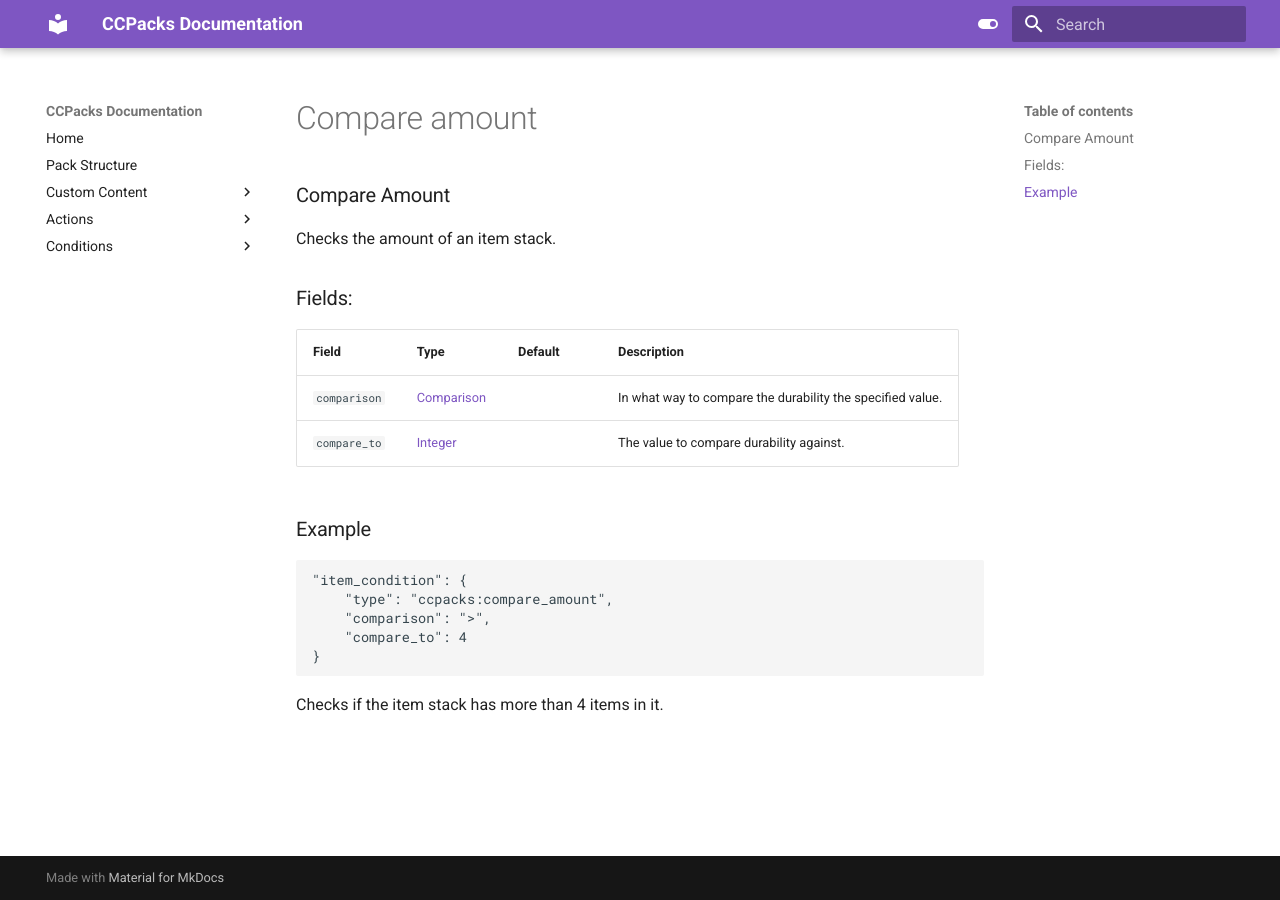
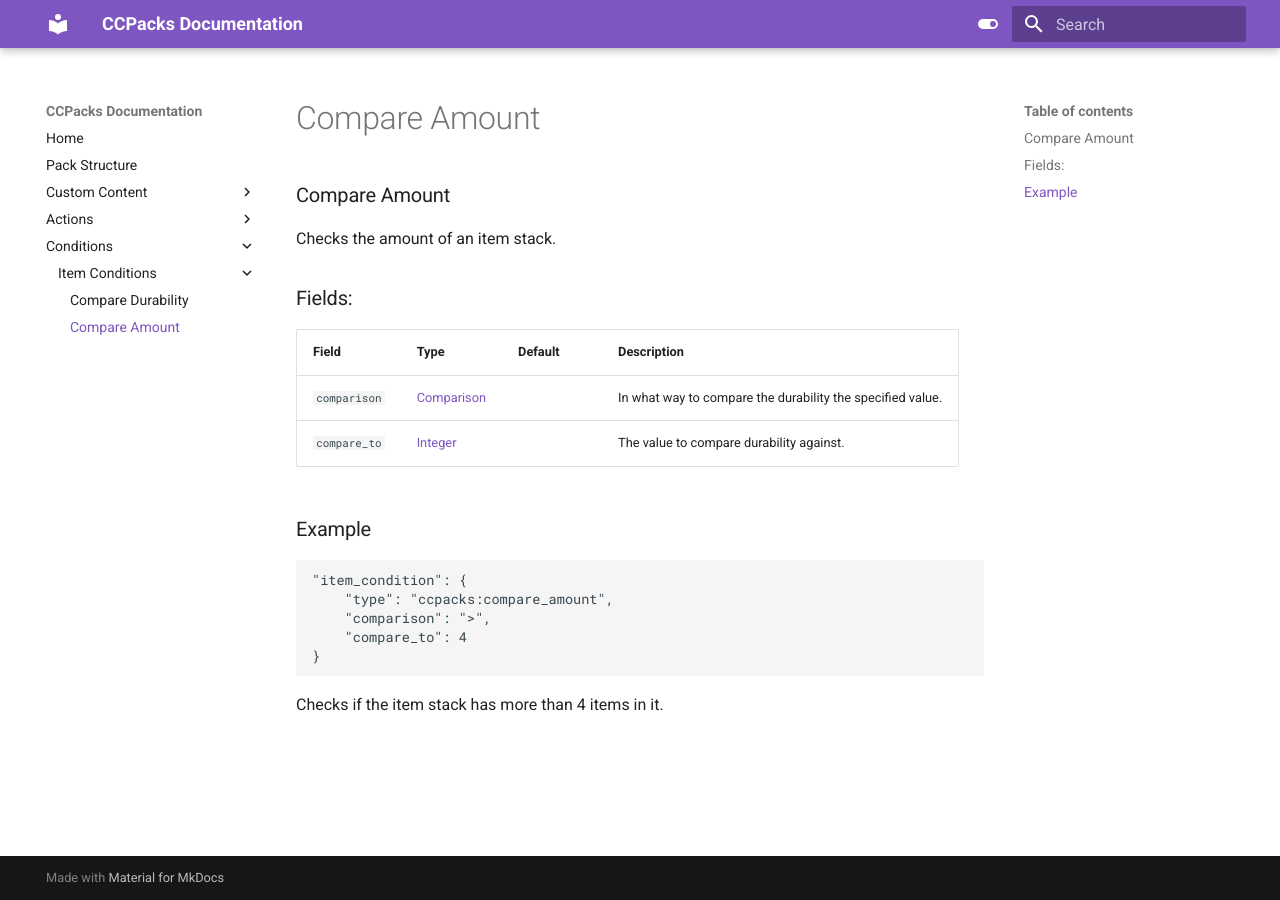
Before and after one commit to eggohito/CCPacks-Documentation, an MkDocs documentation site: the page built from docs/item_conditions/compare_amount.md, in a window 1280 px wide. Built offline with MkDocs 1.6.1 and Material for MkDocs 9.7.7, drawn with Linux system fonts in a browser that asks for light colours; some of the changed lines change nothing that is shown.

Commit message:
Update mkdocs.yml

```diff
--- a/mkdocs.yml
+++ b/mkdocs.yml
@@ -59,14 +59,14 @@
                 - Vanilla Damage Sources: origins-docs/docs/misc/vanilla_damage_sources.md
     - Actions:
         - Item Actions:
-            - Remove Durability: origins-docs/docs/item_actions/remove_durability.md
-            - Change Name: origins-docs/docs/item_actions/change_name.md
+            - Remove Durability: item_actions/remove_durability.md
+            - Change Name: item_actions/change_name.md
         - Entity Actions:
-            - Crafting GUI: origins-docs/docs/entity_actions/crafting_gui.md
+            - Crafting GUI: entity_actions/crafting_gui.md
     - Conditions:
         - Item Conditions:
-            - Compare Durability: origins-docs/docs/item_conditions/compare_durability.md
-            - Compare Amount: origins-docs/docs/item_conditions/compare_amount.md
+            - Compare Durability: item_conditions/compare_durability.md
+            - Compare Amount: item_conditions/compare_amount.md
 
 theme:
   name: material
```
